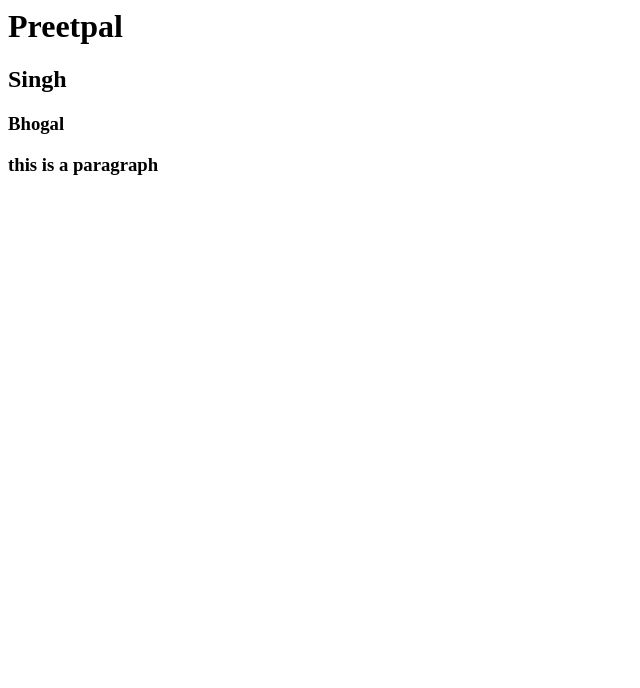
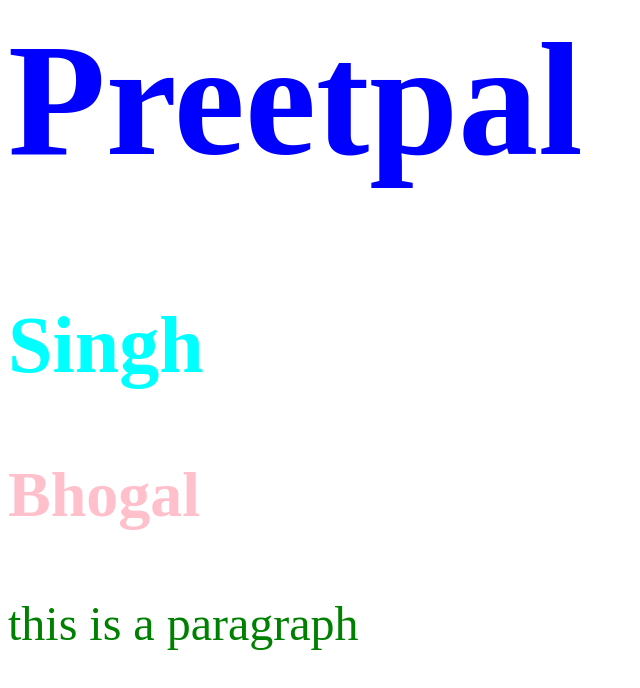
Before and after one commit to preetpal1321/new-ssh-repo, a plain HTML site: page index.html in a window 1280 px wide. Shown: the whole page, without its empty margins (0-640 px from the left). Drawn offline with Linux system fonts and the light colour scheme.

Commit message:
added style and color

```diff
--- a/index.html
+++ b/index.html
@@ -1,6 +1,14 @@
 <html>
-<h1>Preetpal
-<h2>Singh
-<h3>Bhogal
-<p> this is a paragraph
-<html>
+<style>
+h1 {color:blue;font-size:1000%}
+p {COLOR:GREEN;font-size:300%}
+h2 {color:cyan}
+h2 {font-size:500%}
+h3 {color:pink;font-size:400%}
+</style>
+
+<h1> Preetpal </h1>
+<h2> Singh </h2>
+<h3> Bhogal </h3>
+<p> this is a paragraph </p>
+</html>
```
